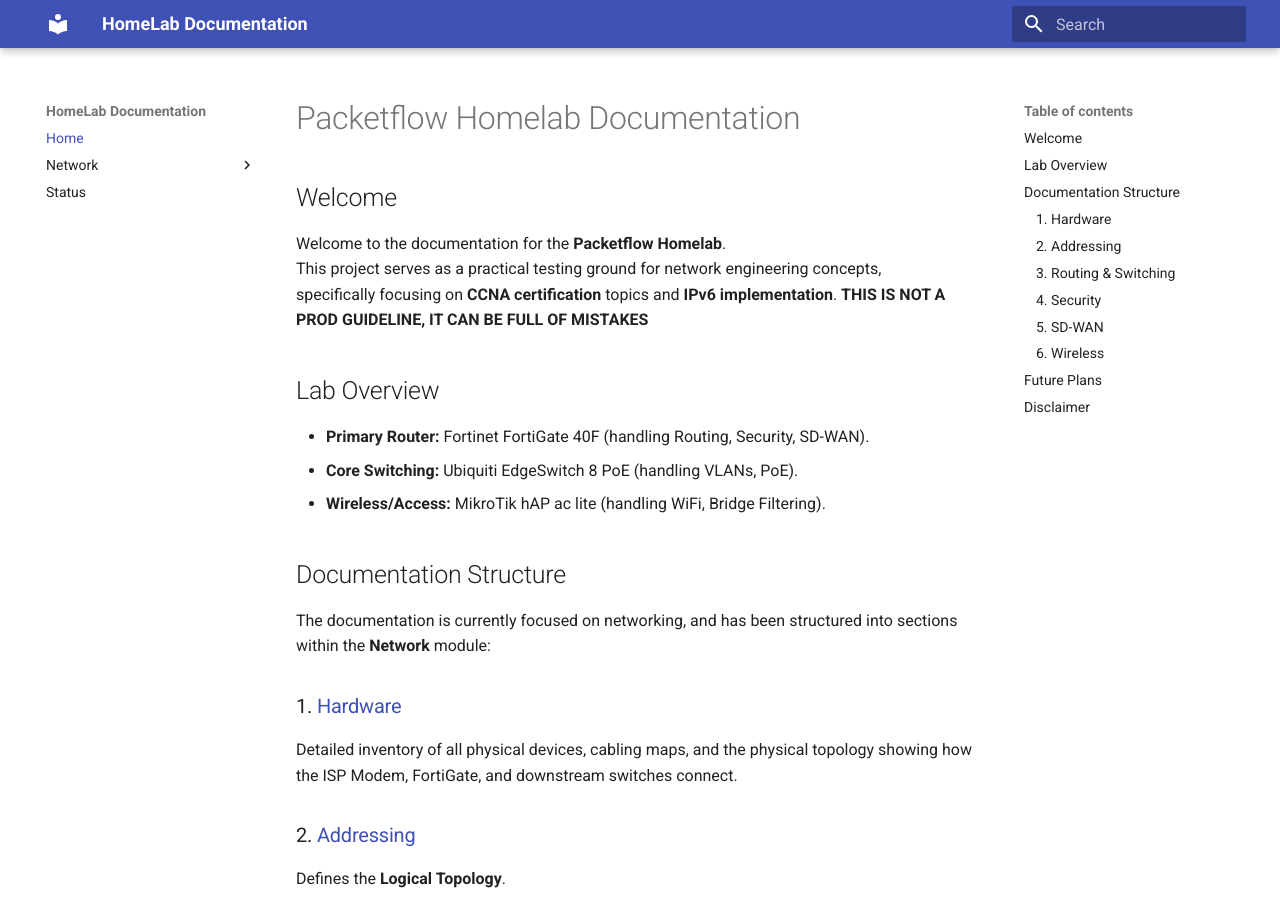
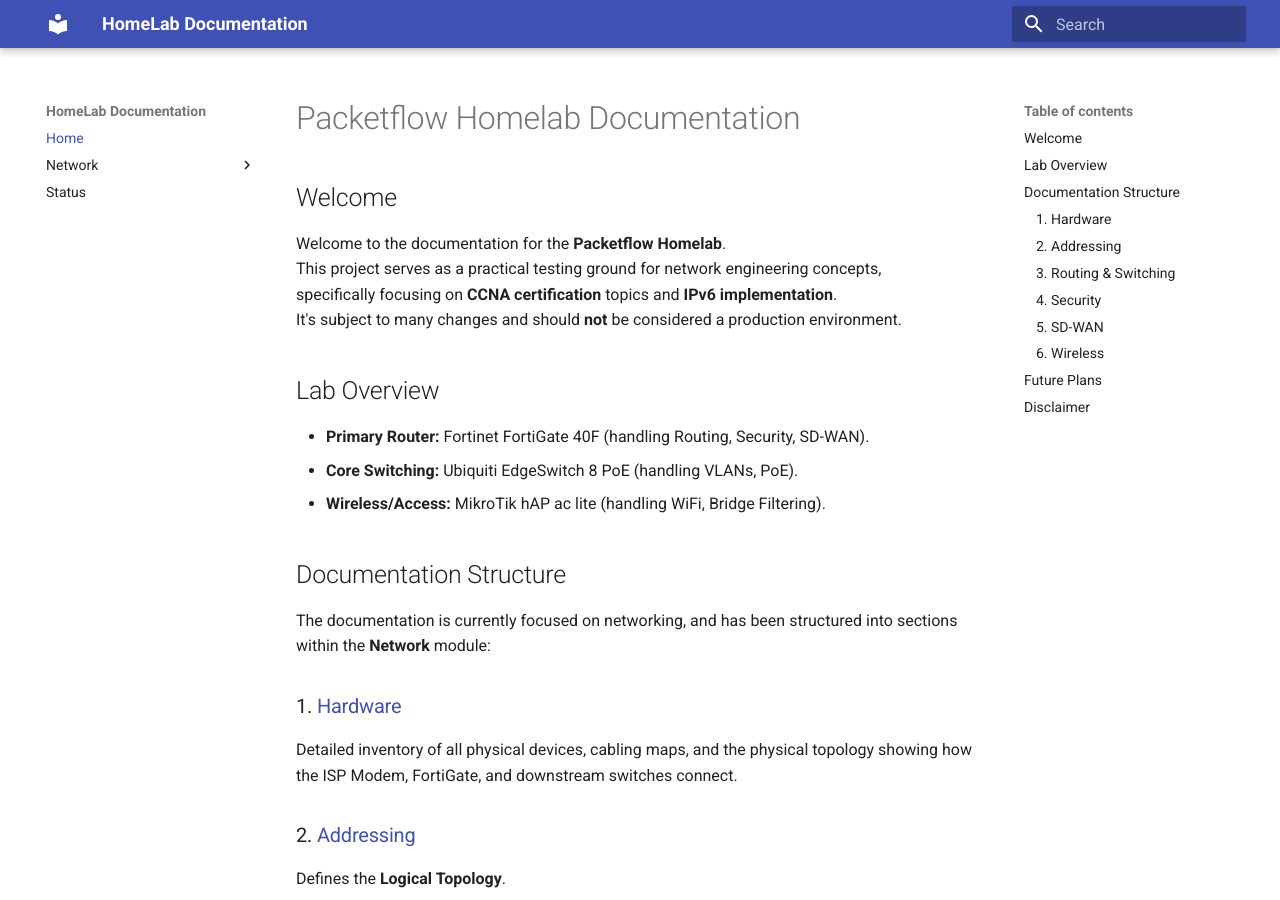
Before and after one commit to DeclerckLouis/homelab, an MkDocs documentation site: the page built from docs/index.md, in a window 1280 px wide and 900 px high. Built offline with MkDocs 1.6.1 and Material for MkDocs 9.7.7, drawn with Linux system fonts in a browser that asks for light colours.

Commit message:
update index for clarity

```diff
--- a/docs/index.md
+++ b/docs/index.md
@@ -4,7 +4,7 @@
 Welcome to the documentation for the **Packetflow Homelab**.
 This project serves as a practical testing ground for network engineering concepts,
 specifically focusing on **CCNA certification** topics and **IPv6 implementation**.
-**THIS IS NOT A PROD GUIDELINE, IT CAN BE FULL OF MISTAKES**
+It's subject to many changes and should **not** be considered a production environment.
 
 ## Lab Overview
 
```
